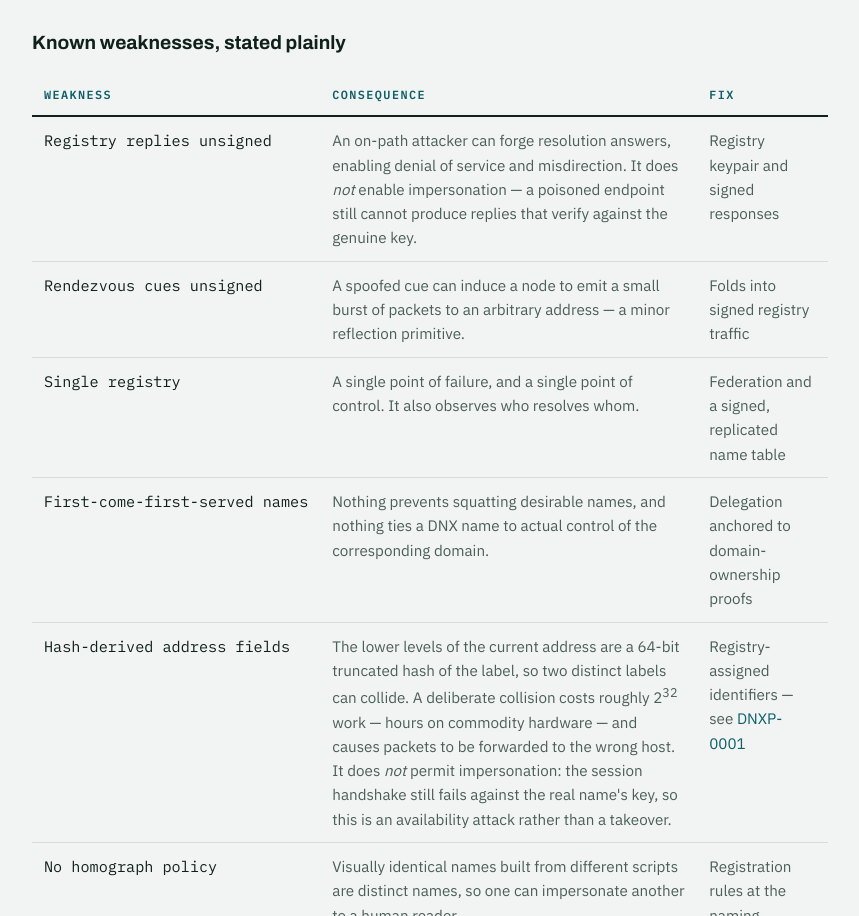
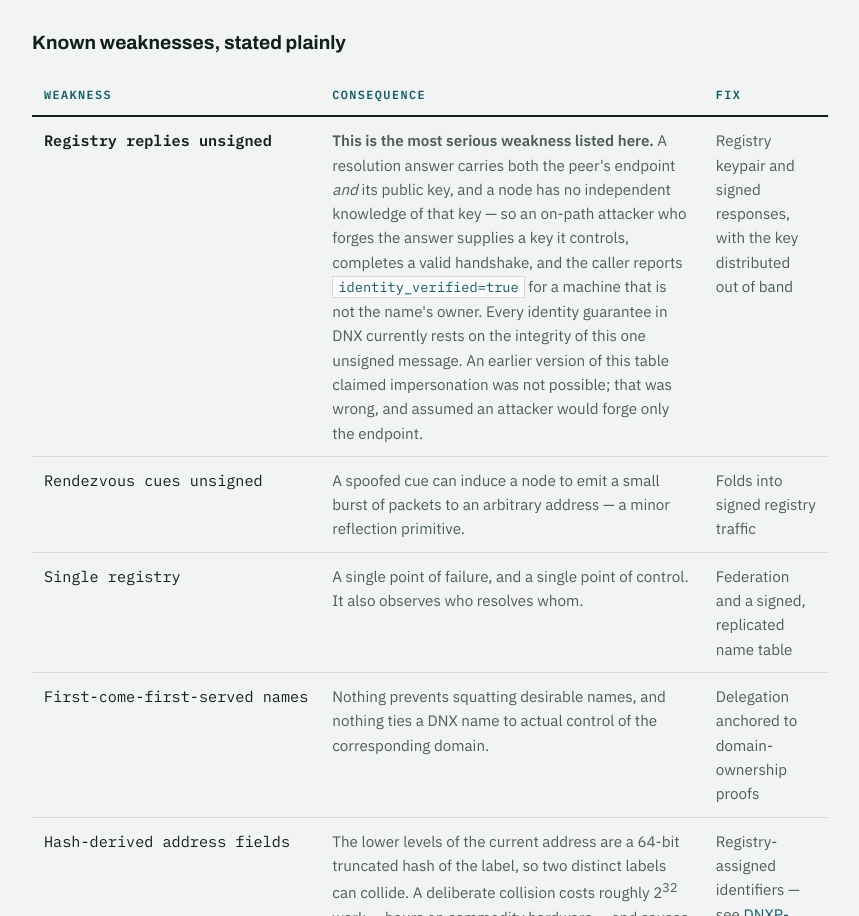
Before and after one commit to Xbitium/DNX, a plain HTML site: page site/protocol.html in a window 1280 px wide. Shown: the part 7297-8213 px from the top of the page, without its empty margins (338-1197 px from the left). Drawn offline with Linux system fonts and the light colour scheme.

Commit message:
Correct a wrong security claim: unsigned registry replies DO permit impersonation
The weaknesses table asserted that forging a resolution answer could cause
denial of service but not impersonation, reasoning that a poisoned endpoint
cannot produce replies verifying against the genuine key.

That assumed an attacker would forge only the endpoint. A resolution answer
carries the peer's public key too, and a node has no independent knowledge of
it — the handshake is checked against the key the registry just supplied,
which is circular. A forged answer therefore yields identity_verified=true
for a machine that does not own the name.

Every identity guarantee currently rests on this one unsigned message.

```diff
--- a/site/protocol.html
+++ b/site/protocol.html
@@ -292,7 +292,7 @@
         <table class="spec">
           <thead><tr><th>Weakness</th><th>Consequence</th><th>Fix</th></tr></thead>
           <tbody>
-            <tr><td>Registry replies unsigned</td><td>An on-path attacker can forge resolution answers, enabling denial of service and misdirection. It does <em>not</em> enable impersonation — a poisoned endpoint still cannot produce replies that verify against the genuine key.</td><td>Registry keypair and signed responses</td></tr>
+            <tr><td><strong>Registry replies unsigned</strong></td><td><strong>This is the most serious weakness listed here.</strong> A resolution answer carries both the peer's endpoint <em>and</em> its public key, and a node has no independent knowledge of that key — so an on-path attacker who forges the answer supplies a key it controls, completes a valid handshake, and the caller reports <code>identity_verified=true</code> for a machine that is not the name's owner. Every identity guarantee in DNX currently rests on the integrity of this one unsigned message. An earlier version of this table claimed impersonation was not possible; that was wrong, and assumed an attacker would forge only the endpoint.</td><td>Registry keypair and signed responses, with the key distributed out of band</td></tr>
             <tr><td>Rendezvous cues unsigned</td><td>A spoofed cue can induce a node to emit a small burst of packets to an arbitrary address — a minor reflection primitive.</td><td>Folds into signed registry traffic</td></tr>
             <tr><td>Single registry</td><td>A single point of failure, and a single point of control. It also observes who resolves whom.</td><td>Federation and a signed, replicated name table</td></tr>
             <tr><td>First-come-first-served names</td><td>Nothing prevents squatting desirable names, and nothing ties a DNX name to actual control of the corresponding domain.</td><td>Delegation anchored to domain-ownership proofs</td></tr>
```
Also changed, not shown: site/registry.html (+1 -1 lines).
